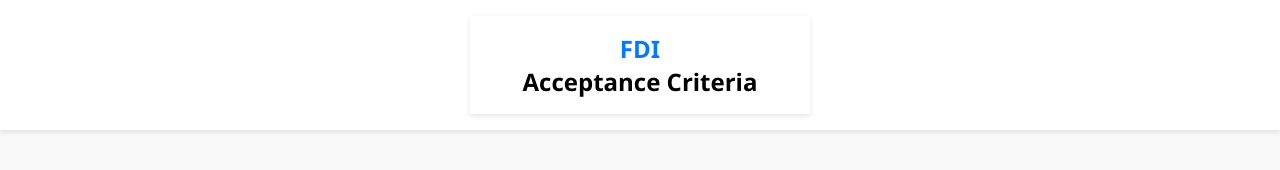
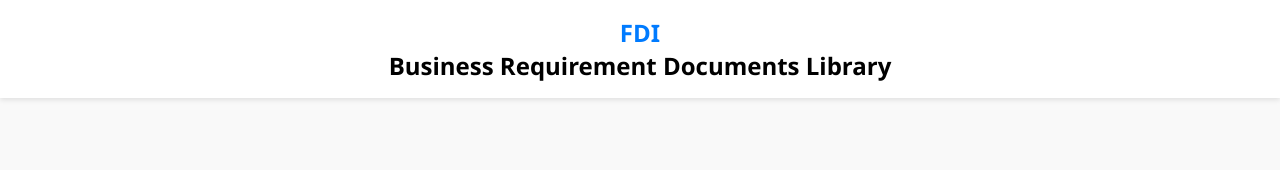
Before and after one commit to Rafishaik155/BRD, a plain HTML site: page acceptance-criteria.html in a window 1280 px wide. Drawn offline with Linux system fonts and the light colour scheme.

Commit message:
Update acceptance-criteria.html

```diff
--- a/acceptance-criteria.html
+++ b/acceptance-criteria.html
@@ -65,9 +65,8 @@
 </head>
 <body>
   <div class="navbar">
-  <div class="navbar">
   <a href="index.html" class="home-button">FDI</a>
-  <div class="page-title">Acceptance Criteria</div>
+  <div class="page-title">Business Requirement Documents Library</div>
 </div>
 
   <button onclick="topFunction()" id="topBtn" title="Go to top">Top</button>
```
